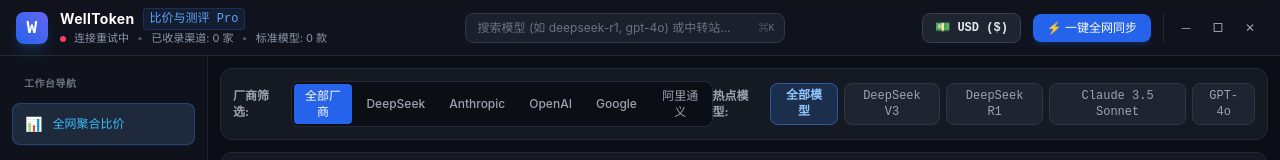
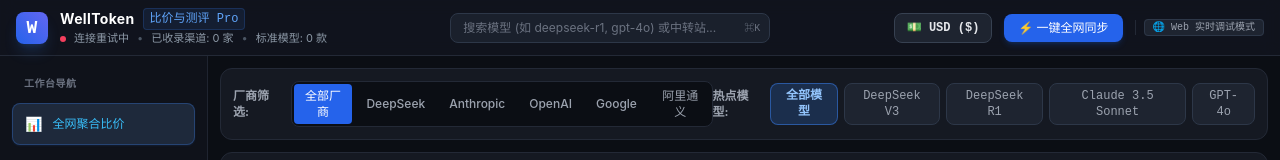
Before and after one commit to qxk2005/welltoken-price-dashboard, a Vue app: page / in a window 1280 px wide. Shown: the top 160 px of the page. Built offline with nearby package versions, Linux system fonts and the light colour scheme; no server answers.

Commit message:
feat: 支持纯 Web 浏览器模式独立调试，优化前后端解耦与浏览器端自适应

```diff
--- a/package.json
+++ b/package.json
@@ -7,6 +7,8 @@
   "homepage": "https://github.com/qxk2005/welltoken-price-dashboard",
   "scripts": {
     "dev": "electron-vite dev --watch",
+    "dev:browser": "vite src/renderer --port 5173",
+    "dev:server": "python backend/run_server.py --port 8765 --reload",
     "build": "electron-vite build",
     "postinstall": "electron-builder install-app-deps",
     "build:backend": "pyinstaller pyinstaller.spec --distpath resources/bin --clean",
--- a/src/renderer/src/components/TopHeader.vue
+++ b/src/renderer/src/components/TopHeader.vue
@@ -56,8 +56,8 @@
         <span>⚡ 一键全网同步</span>
       </button>
 
-      <!-- 窗口控制按钮 -->
-      <div class="flex items-center space-x-1 pl-2 border-l border-[#232936]">
+      <!-- 窗口控制按钮 (仅 Electron 桌面端显示) -->
+      <div v-if="isElectron" class="flex items-center space-x-1 pl-2 border-l border-[#232936]">
         <button
           @click="minimize"
           class="w-7 h-7 rounded hover:bg-[#232936] text-gray-400 hover:text-white flex items-center justify-center text-xs transition-colors"
@@ -77,14 +77,19 @@
           ✕
         </button>
       </div>
+      <div v-else class="pl-2 border-l border-[#232936] text-[10px] text-gray-400 font-mono">
+        <span class="px-2 py-0.5 rounded bg-[#1E2430] border border-[#2D3748]">🌐 Web 实时调试模式</span>
+      </div>
     </div>
   </header>
 </template>
 
 <script setup lang="ts">
+import { computed } from 'vue'
 import { useDashboardStore } from '../stores/dashboardStore'
 
 const store = useDashboardStore()
+const isElectron = computed(() => typeof window !== 'undefined' && !!(window as any).api)
 
 const minimize = () => window.api?.minimizeWindow?.()
 const maximize = () => window.api?.maximizeWindow?.()
```
